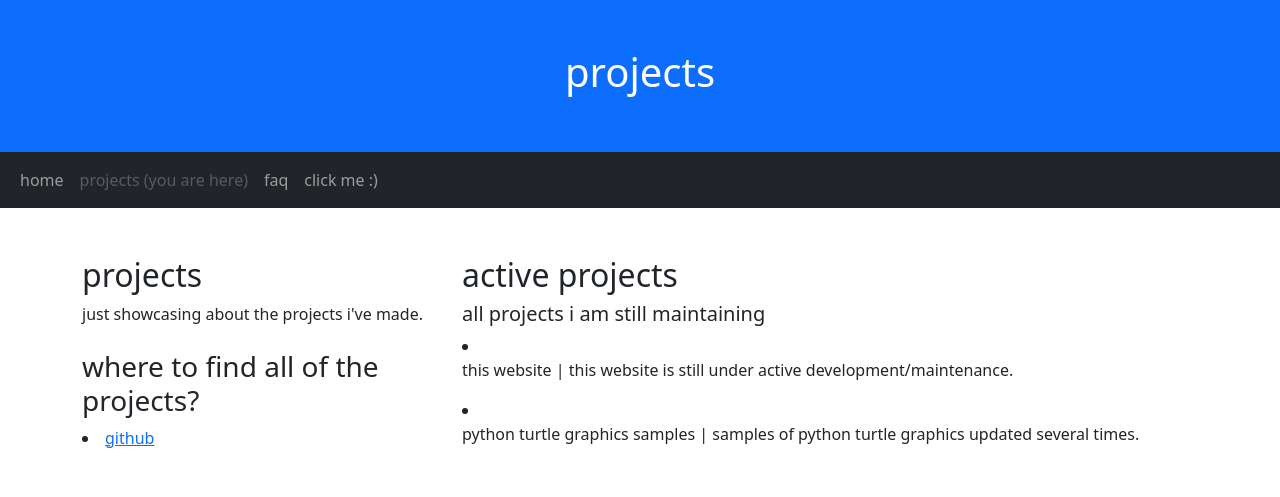
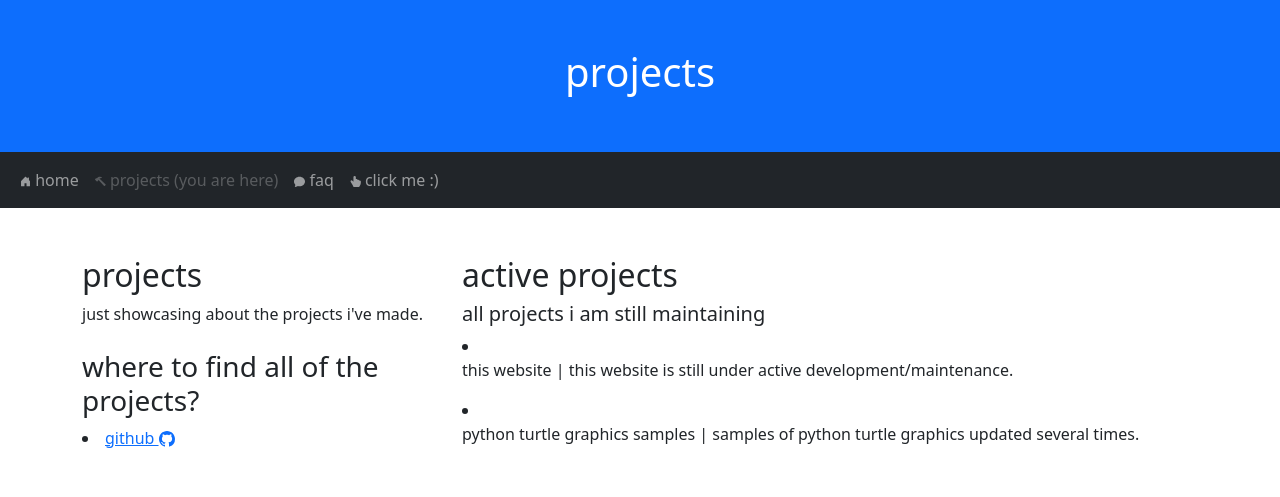
Before and after one commit to Rad7000/rad7000.github.io, a plain HTML site: page projects.html in a window 1280 px wide. Shown: the top 497 px of the page. Drawn offline with nearby package versions, Linux system fonts and the light colour scheme.

Commit message:
Content update on projects.html

```diff
--- a/projects.html
+++ b/projects.html
@@ -16,16 +16,24 @@
             <div class="container-fluid">
               <ul class="navbar-nav">
                 <li class="nav-item">
-                  <a class="nav-link" href="index.html">home</a>
+                  <a class="nav-link" href="index.html"><svg xmlns="http://www.w3.org/2000/svg" width="11" height="11" fill="currentColor" class="bi bi-house-door-fill" viewBox="0 0 16 16">
+                    <path d="M6.5 14.5v-3.505c0-.245.25-.495.5-.495h2c.25 0 .5.25.5.5v3.5a.5.5 0 0 0 .5.5h4a.5.5 0 0 0 .5-.5v-7a.5.5 0 0 0-.146-.354L13 5.793V2.5a.5.5 0 0 0-.5-.5h-1a.5.5 0 0 0-.5.5v1.293L8.354 1.146a.5.5 0 0 0-.708 0l-6 6A.5.5 0 0 0 1.5 7.5v7a.5.5 0 0 0 .5.5h4a.5.5 0 0 0 .5-.5z"/>
+                  </svg> home</a>
                 </li>
                 <li class="nav-item">
-                  <a class="nav-link disabled" href="#">projects (you are here)</a>
+                  <a class="nav-link disabled" href="#"><svg xmlns="http://www.w3.org/2000/svg" width="11" height="11" fill="currentColor" class="bi bi-hammer" viewBox="0 0 16 16">
+                    <path d="M9.972 2.508a.5.5 0 0 0-.16-.556l-.178-.129a5.009 5.009 0 0 0-2.076-.783C6.215.862 4.504 1.229 2.84 3.133H1.786a.5.5 0 0 0-.354.147L.146 4.567a.5.5 0 0 0 0 .706l2.571 2.579a.5.5 0 0 0 .708 0l1.286-1.29a.5.5 0 0 0 .146-.353V5.57l8.387 8.873A.5.5 0 0 0 14 14.5l1.5-1.5a.5.5 0 0 0 .017-.689l-9.129-8.63c.747-.456 1.772-.839 3.112-.839a.5.5 0 0 0 .472-.334z"/>
+                  </svg> projects (you are here)</a>
                 </li>
                 <li class="nav-item">
-                  <a class="nav-link" href="faq.html">faq</a>
+                  <a class="nav-link" href="faq.html"><svg xmlns="http://www.w3.org/2000/svg" width="11" height="11" fill="currentColor" class="bi bi-chat-fill" viewBox="0 0 16 16">
+                    <path d="M8 15c4.418 0 8-3.134 8-7s-3.582-7-8-7-8 3.134-8 7c0 1.76.743 3.37 1.97 4.6-.097 1.016-.417 2.13-.771 2.966-.079.186.074.394.273.362 2.256-.37 3.597-.938 4.18-1.234A9.06 9.06 0 0 0 8 15z"/>
+                  </svg> faq</a>
                 </li>
                 <li class="nav-item">
-                  <a class="nav-link" href="https://youtu.be/LLFhKaqnWwk" target="_blank">click me :)</a>
+                  <a class="nav-link" href="https://youtu.be/LLFhKaqnWwk" target="_blank"><svg xmlns="http://www.w3.org/2000/svg" width="11" height="11" fill="currentColor" class="bi bi-hand-index-thumb-fill" viewBox="0 0 16 16">
+                    <path d="M8.5 1.75v2.716l.047-.002c.312-.012.742-.016 1.051.046.28.056.543.18.738.288.273.152.456.385.56.642l.132-.012c.312-.024.794-.038 1.158.108.37.148.689.487.88.716.075.09.141.175.195.248h.582a2 2 0 0 1 1.99 2.199l-.272 2.715a3.5 3.5 0 0 1-.444 1.389l-1.395 2.441A1.5 1.5 0 0 1 12.42 16H6.118a1.5 1.5 0 0 1-1.342-.83l-1.215-2.43L1.07 8.589a1.517 1.517 0 0 1 2.373-1.852L5 8.293V1.75a1.75 1.75 0 0 1 3.5 0z"/>
+                  </svg> click me :)</a>
                 </li>
               </ul>
             </div>
@@ -37,7 +45,9 @@
                 <h2>projects</h2>
                 <p>just showcasing about the projects i've made.</p>
                 <h3 class="mt-4">where to find all of the projects?</h3>
-                <li><a href="https://github.com/Rad7000" target="_blank">github</a></li>
+                <li><a href="https://github.com/Rad7000" target="_blank">github <svg xmlns="http://www.w3.org/2000/svg" width="16" height="16" fill="currentColor" class="bi bi-github" viewBox="0 0 16 16">
+                  <path d="M8 0C3.58 0 0 3.58 0 8c0 3.54 2.29 6.53 5.47 7.59.4.07.55-.17.55-.38 0-.19-.01-.82-.01-1.49-2.01.37-2.53-.49-2.69-.94-.09-.23-.48-.94-.82-1.13-.28-.15-.68-.52-.01-.53.63-.01 1.08.58 1.23.82.72 1.21 1.87.87 2.33.66.07-.52.28-.87.51-1.07-1.78-.2-3.64-.89-3.64-3.95 0-.87.31-1.59.82-2.15-.08-.2-.36-1.02.08-2.12 0 0 .67-.21 2.2.82.64-.18 1.32-.27 2-.27.68 0 1.36.09 2 .27 1.53-1.04 2.2-.82 2.2-.82.44 1.1.16 1.92.08 2.12.51.56.82 1.27.82 2.15 0 3.07-1.87 3.75-3.65 3.95.29.25.54.73.54 1.48 0 1.07-.01 1.93-.01 2.2 0 .21.15.46.55.38A8.012 8.012 0 0 0 16 8c0-4.42-3.58-8-8-8z"/>
+                </svg></a></li>
                 <ul class="nav nav-pills flex-column">
                 <hr class="d-sm-none">
               </div>
```
